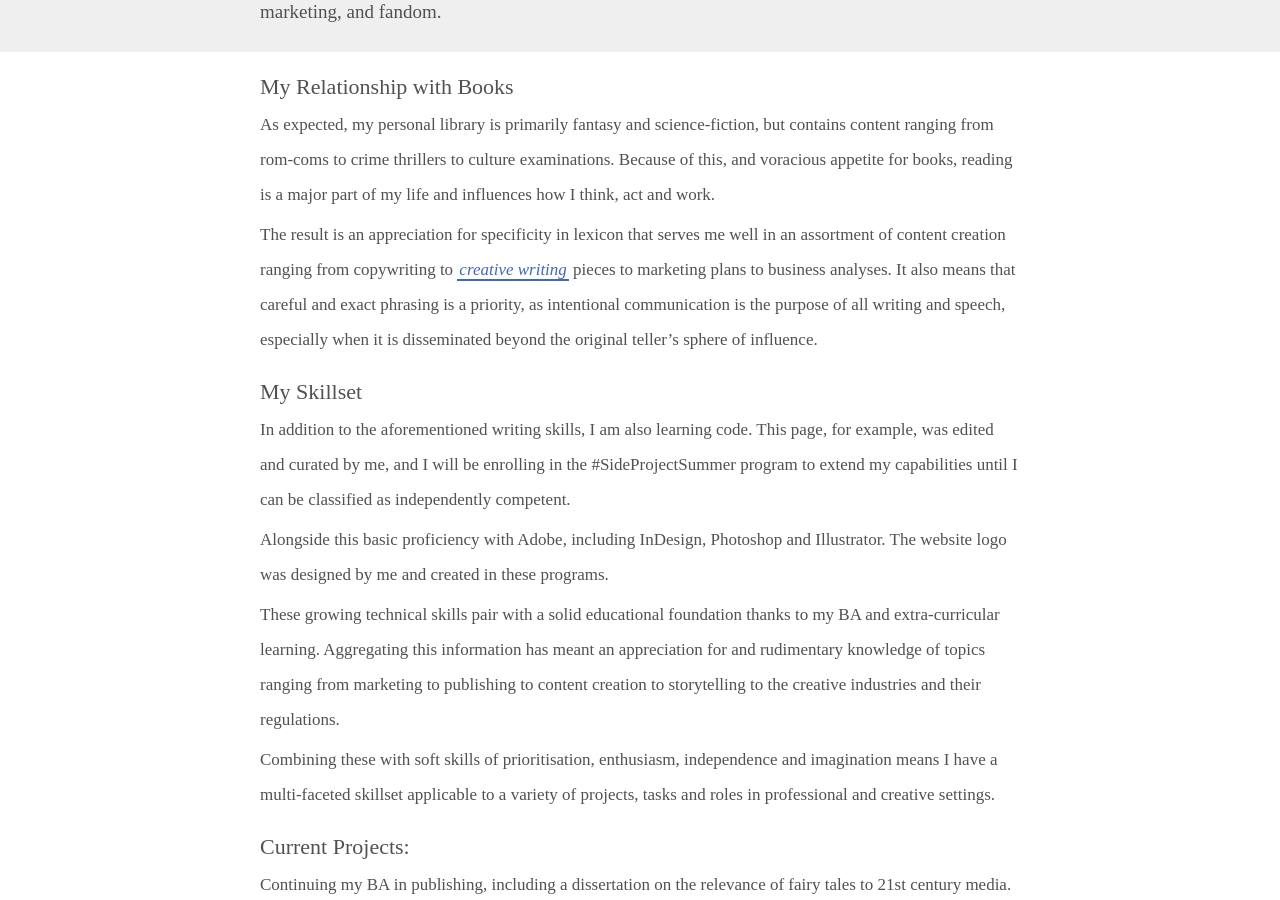
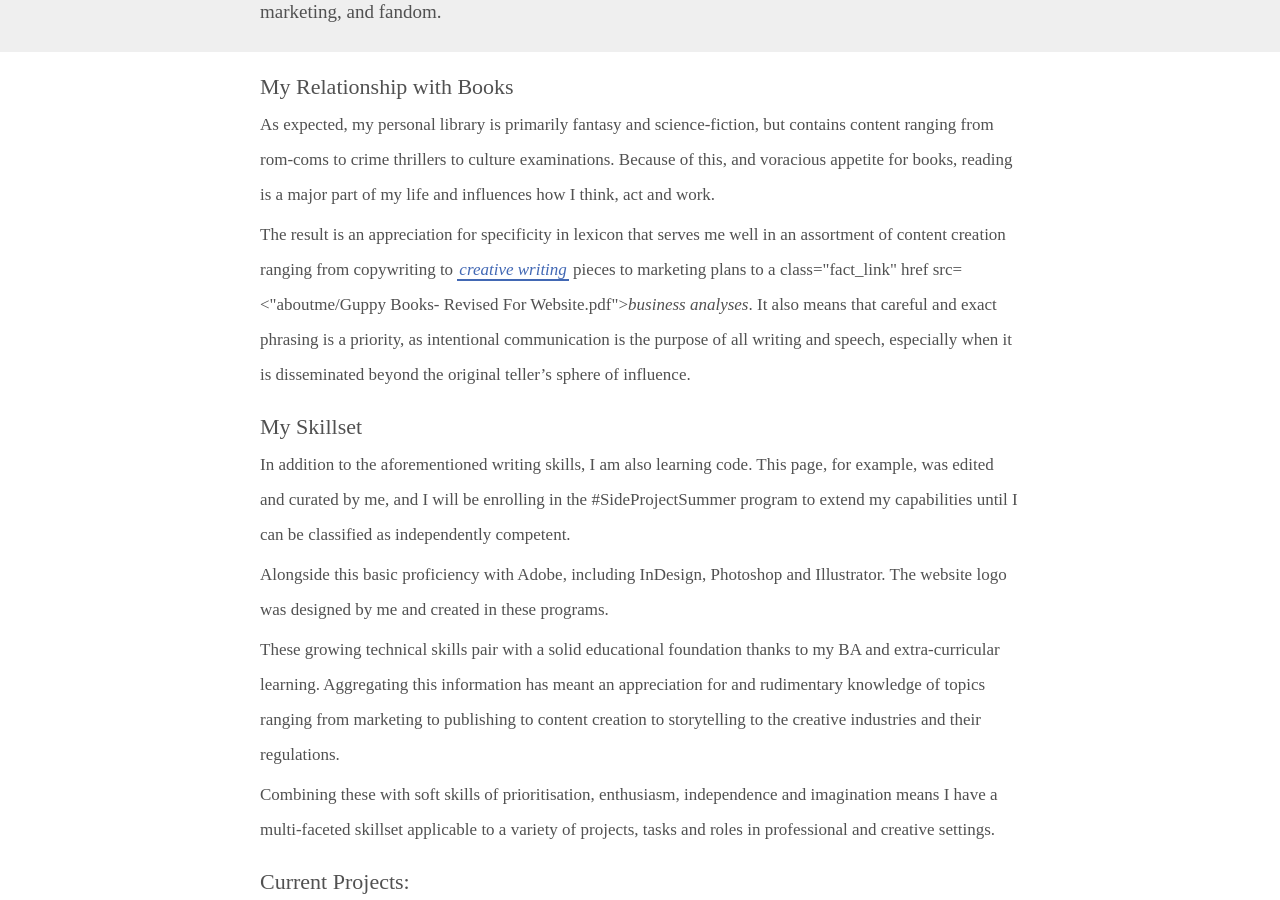
Before and after one commit to DragonLibrary/BookBlog, a Jekyll site: the page aboutme/index.html, which Jekyll copies as it is, in a window 1280 px wide and 900 px high, scrolled down 1008 px. Built offline with Jekyll 4.4.1, drawn with Linux system fonts in a browser that asks for light colours.

Commit message:
Update index.html

```diff
--- a/aboutme/index.html
+++ b/aboutme/index.html
@@ -58,7 +58,7 @@
 
 <div class="info_text">
 	<p>As expected, my personal library is primarily fantasy and science-fiction, but contains content ranging from rom-coms to crime thrillers to culture examinations. Because of this, and voracious appetite for books, reading is a major part of my life and influences how I think, act and work.</p>
-	<p>The result is an appreciation for specificity in lexicon that serves me well in an assortment of content creation ranging from copywriting to <a class="fact_link" href="https://library-of-spilt-ink.netlify.app/2021/10/27/the-witchs-changeling-a-short-story/" target="blank"><i>creative writing</i></a> pieces to marketing plans to business analyses. It also means that careful and exact phrasing is a priority, as intentional communication is the purpose of all writing and speech, especially when it is disseminated beyond the original teller’s sphere of influence.</p>
+	<p>The result is an appreciation for specificity in lexicon that serves me well in an assortment of content creation ranging from copywriting to <a class="fact_link" href="https://library-of-spilt-ink.netlify.app/2021/10/27/the-witchs-changeling-a-short-story/" target="blank"><i>creative writing</i></a> pieces to marketing plans to a class="fact_link" href src=<"aboutme/Guppy Books- Revised For Website.pdf"><i>business analyses</i></a>. It also means that careful and exact phrasing is a priority, as intentional communication is the purpose of all writing and speech, especially when it is disseminated beyond the original teller’s sphere of influence.</p>
 
 	</div>
 
```
